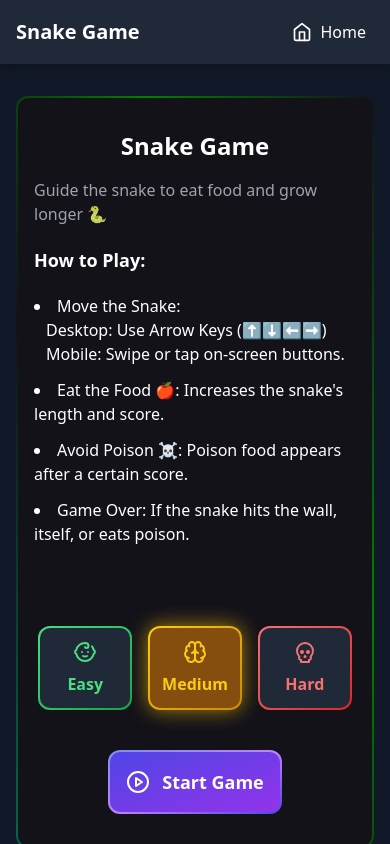
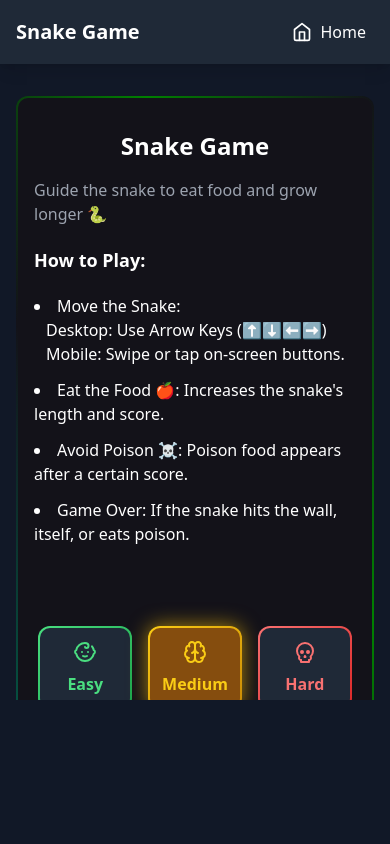
Before and after one commit to SomeiLam/javascript-game-collection, a React (Vite) app: page /snake in a window 390 px wide. Built offline with nearby package versions, Linux system fonts and the light colour scheme.

Commit message:
Fixed styles

```diff
--- a/src/components/GameLayout.tsx
+++ b/src/components/GameLayout.tsx
@@ -19,7 +19,7 @@ const GameLayout: React.FC<GameLayoutProps> = ({
 
   return (
     <div
-      className={`${fullViewHeight ? 'h-screen w-screen overflow-hidden' : 'min-h-screen'} bg-gray-900 text-white ${gameFinished ? 'pyro' : ''}`}
+      className={`${fullViewHeight ? 'h-[700px] overflow-hidden sm:min-h-screen' : 'min-h-screen'} bg-gray-900 text-white ${gameFinished ? 'pyro' : ''}`}
     >
       <div className="before" />
       <div className="after" />
--- a/src/components/SnakeGame/StartGame.tsx
+++ b/src/components/SnakeGame/StartGame.tsx
@@ -13,7 +13,7 @@ const StartGame: React.FC<StartGameProps> = ({ handleStartGame }) => {
   const handleSetDifficulty = (level: Difficulty) => setDifficulty(level)
 
   return (
-    <div className="flex justify-center items-center flex-col p-4">
+    <div className="flex justify-center items-center flex-col p-4 overflow-auto">
       <h2 className="text-2xl font-bold mb-4">Snake Game</h2>
       <p className="text-gray-400">
         Guide the snake to eat food and grow longer 🐍
```
